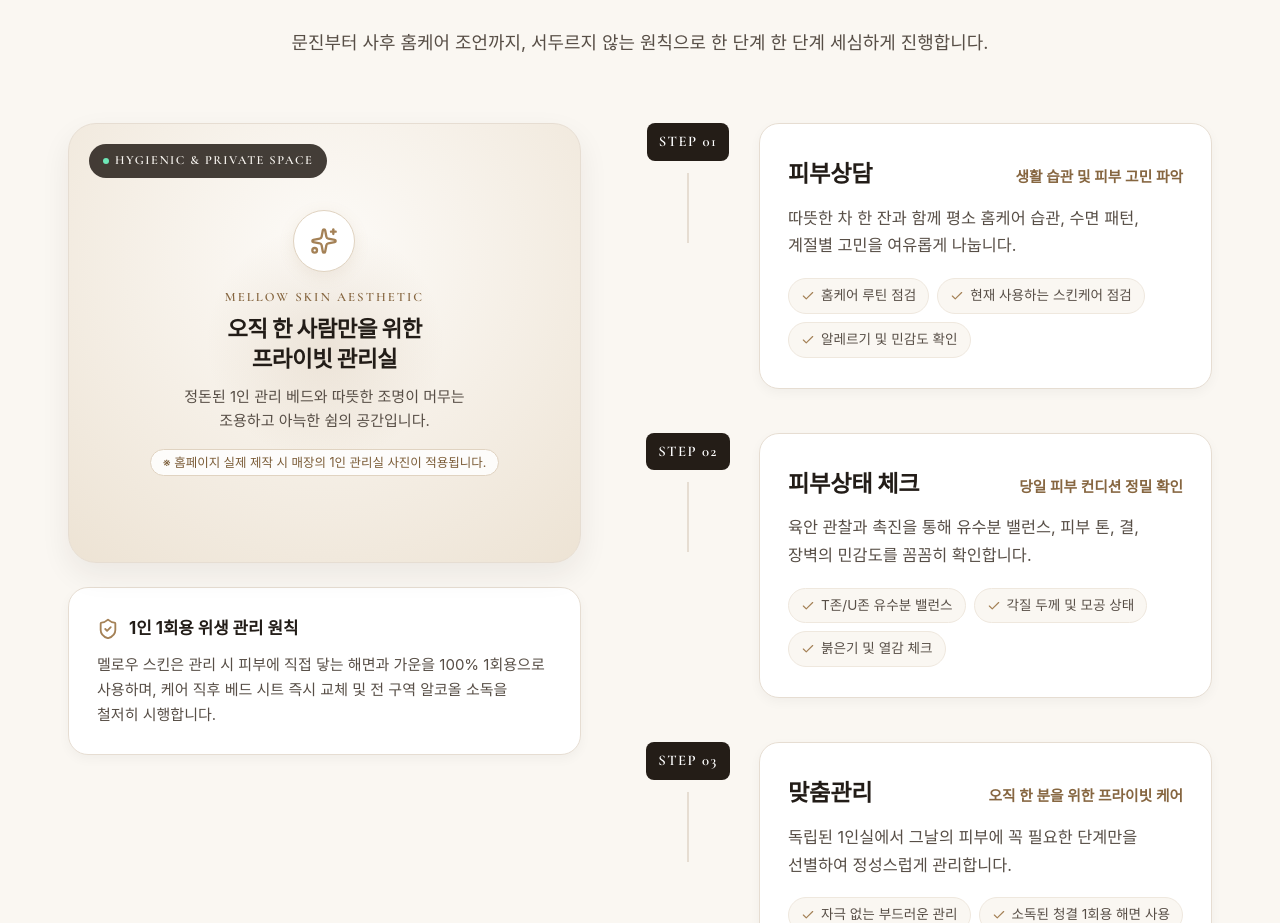
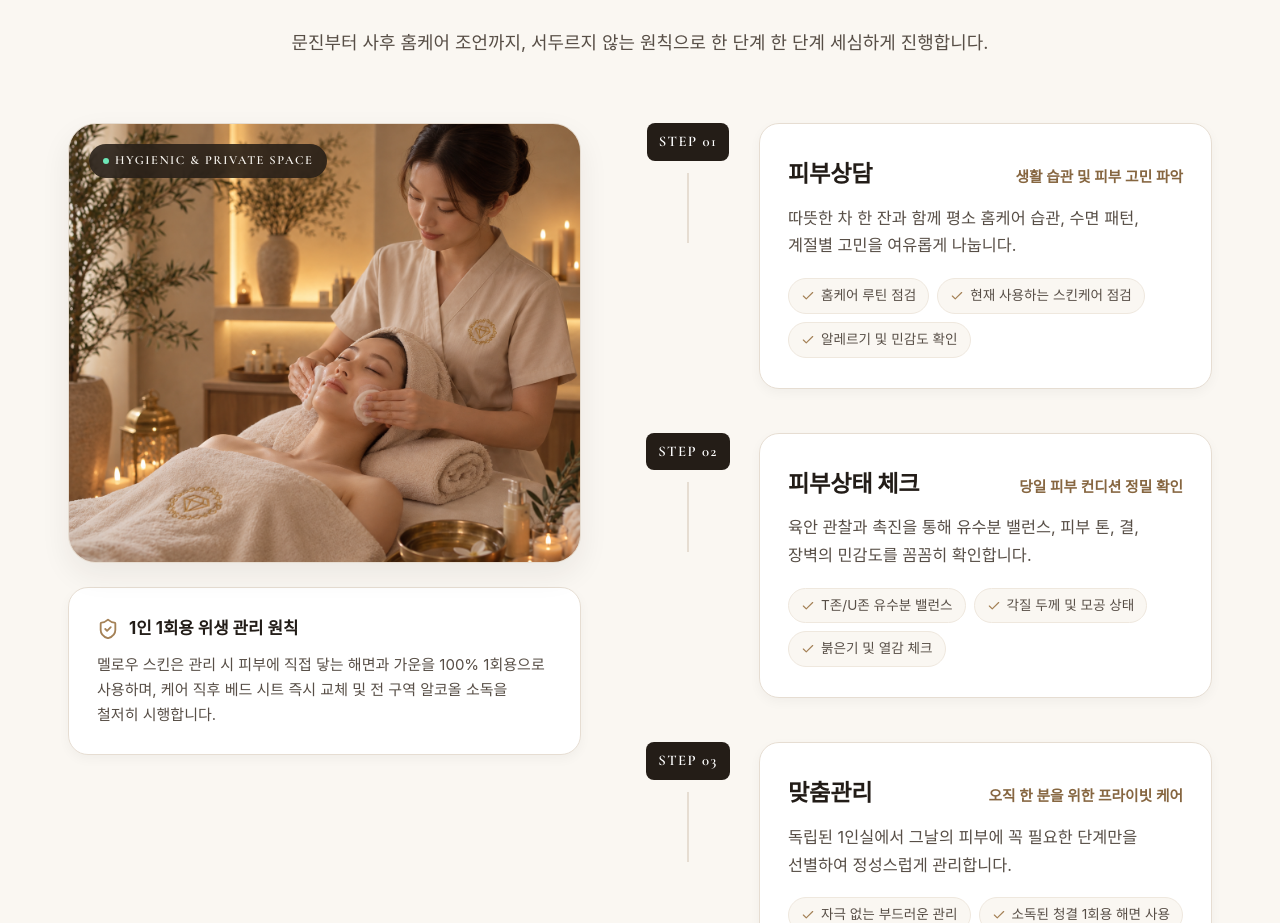
Before and after one commit to jihyekim0616-collab/mellow-skin-demo, a React (Vite) app: page / in a window 1280 px wide. Shown: the part 5405-6328 px from the top of the page. Built offline with nearby package versions, Linux system fonts and the light colour scheme; a web font is replaced by a local one.

Commit message:
feat: apply public/mellow-care-room.png to CareProcess with optimal object-position

```diff
--- a/src/components/CareProcess.css
+++ b/src/components/CareProcess.css
@@ -40,115 +40,33 @@
   overflow: hidden;
   box-shadow: var(--shadow-md);
   border: 1.5px solid var(--border-color);
-  background: radial-gradient(circle at 50% 30%, #FDFBF8 0%, #EDE3D4 100%);
-  display: flex;
-  align-items: center;
-  justify-content: center;
-  padding: 32px 24px;
+  background-color: var(--bg-warm-sand);
 }
 
 @media (max-width: 960px) {
   .process-photo-box {
-    height: 330px;
+    height: 360px;
   }
 }
 
 @media (max-width: 480px) {
   .process-photo-box {
-    height: 290px;
+    height: 300px;
     border-radius: 20px;
-    padding: 24px 16px;
   }
 }
 
-.placeholder-ambient-glow {
-  position: absolute;
-  width: 240px;
-  height: 240px;
-  border-radius: 50%;
-  background: radial-gradient(circle, rgba(164, 129, 86, 0.16) 0%, transparent 70%);
-  top: 50%;
-  left: 50%;
-  transform: translate(-50%, -50%);
-  pointer-events: none;
+.process-photo {
+  width: 100%;
+  height: 100%;
+  object-fit: cover;
+  object-position: center 30%;
+  display: block;
+  transition: transform 0.6s ease;
 }
 
-.room-placeholder-content {
-  position: relative;
-  z-index: 2;
-  text-align: center;
-  display: flex;
-  flex-direction: column;
-  align-items: center;
-  max-width: 360px;
-}
-
-.room-icon-circle {
-  width: 62px;
-  height: 62px;
-  border-radius: 50%;
-  background-color: #FFFFFF;
-  border: 1.5px solid var(--accent-gold-border);
-  display: flex;
-  align-items: center;
-  justify-content: center;
-  color: var(--accent-gold);
-  margin-bottom: 14px;
-  box-shadow: 0 4px 16px rgba(164, 129, 86, 0.12);
-}
-
-.room-sparkle-icon {
-  color: var(--accent-gold);
-}
-
-.room-placeholder-brand {
-  font-family: var(--font-serif);
-  font-size: 0.8rem;
-  font-weight: 700;
-  letter-spacing: 0.16em;
-  color: var(--accent-gold-dark);
-  text-transform: uppercase;
-  margin-bottom: 6px;
-}
-
-.room-placeholder-title {
-  font-size: 1.4rem;
-  font-weight: 800;
-  color: var(--text-primary);
-  line-height: 1.35;
-  margin-bottom: 10px;
-  letter-spacing: -0.02em;
-}
-
-@media (max-width: 480px) {
-  .room-placeholder-title {
-    font-size: 1.22rem;
-  }
-}
-
-.room-placeholder-desc {
-  font-size: 0.94rem;
-  color: var(--text-secondary);
-  line-height: 1.6;
-  margin-bottom: 16px;
-}
-
-@media (max-width: 480px) {
-  .room-placeholder-desc {
-    font-size: 0.88rem;
-    margin-bottom: 12px;
-  }
-}
-
-.room-placeholder-hint {
-  font-size: 0.78rem;
-  color: #7A5B36;
-  background-color: rgba(255, 255, 255, 0.85);
-  border: 1px solid var(--accent-gold-border);
-  padding: 4px 12px;
-  border-radius: var(--radius-full);
-  display: inline-block;
-  line-height: 1.4;
+.process-photo-box:hover .process-photo {
+  transform: scale(1.03);
 }
 
 .process-photo-tag {
@@ -157,6 +75,7 @@
   left: 20px;
   background: rgba(36, 29, 23, 0.85);
   backdrop-filter: blur(8px);
+  -webkit-backdrop-filter: blur(8px);
   color: #FAF7F2;
   font-family: var(--font-serif);
   font-size: 0.78rem;
@@ -167,6 +86,7 @@
   display: inline-flex;
   align-items: center;
   gap: 6px;
+  z-index: 2;
 }
 
 .dot-live {
--- a/src/components/CareProcess.tsx
+++ b/src/components/CareProcess.tsx
@@ -1,5 +1,5 @@
 import React from 'react';
-import { ShieldCheck, Check, Sparkles } from 'lucide-react';
+import { ShieldCheck, Check } from 'lucide-react';
 import { PROCESS_STEPS } from '../data/content';
 import './CareProcess.css';
 
@@ -16,34 +16,20 @@ export const CareProcess: React.FC = () => {
           </p>
         </div>
 
-        {/* Editorial Layout: Left Photo/Placeholder & Hygiene + Right Timeline */}
+        {/* Editorial Layout: Left Photo & Hygiene + Right Timeline */}
         <div className="process-editorial-grid">
-          {/* Left Column: Atmospheric Private Room Placeholder & Sanitation Guarantee */}
+          {/* Left Column: Atmospheric Private Room Photo & Sanitation Guarantee */}
           <div className="process-visual-col">
-            <div className="process-photo-box process-room-placeholder">
-              <div className="placeholder-ambient-glow" aria-hidden="true" />
-
+            <div className="process-photo-box">
+              <img
+                src="/mellow-care-room.png"
+                alt="멜로우 스킨 1:1 프라이빗 스킨케어 룸 맞춤 관리"
+                className="process-photo"
+                loading="lazy"
+              />
               <div className="process-photo-tag">
                 <span className="dot-live" />
                 <span>HYGIENIC & PRIVATE SPACE</span>
-              </div>
-
-              <div className="room-placeholder-content">
-                <div className="room-icon-circle">
-                  <Sparkles size={28} className="room-sparkle-icon" />
-                </div>
-                <span className="room-placeholder-brand">MELLOW SKIN AESTHETIC</span>
-                <h3 className="room-placeholder-title">
-                  오직 한 사람만을 위한<br />
-                  프라이빗 관리실
-                </h3>
-                <p className="room-placeholder-desc">
-                  정돈된 1인 관리 베드와 따뜻한 조명이 머무는<br />
-                  조용하고 아늑한 쉼의 공간입니다.
-                </p>
-                <span className="room-placeholder-hint">
-                  ※ 홈페이지 실제 제작 시 매장의 1인 관리실 사진이 적용됩니다.
-                </span>
               </div>
             </div>
 
```
Also changed, not shown: public/mellow-care-room.png (added).
